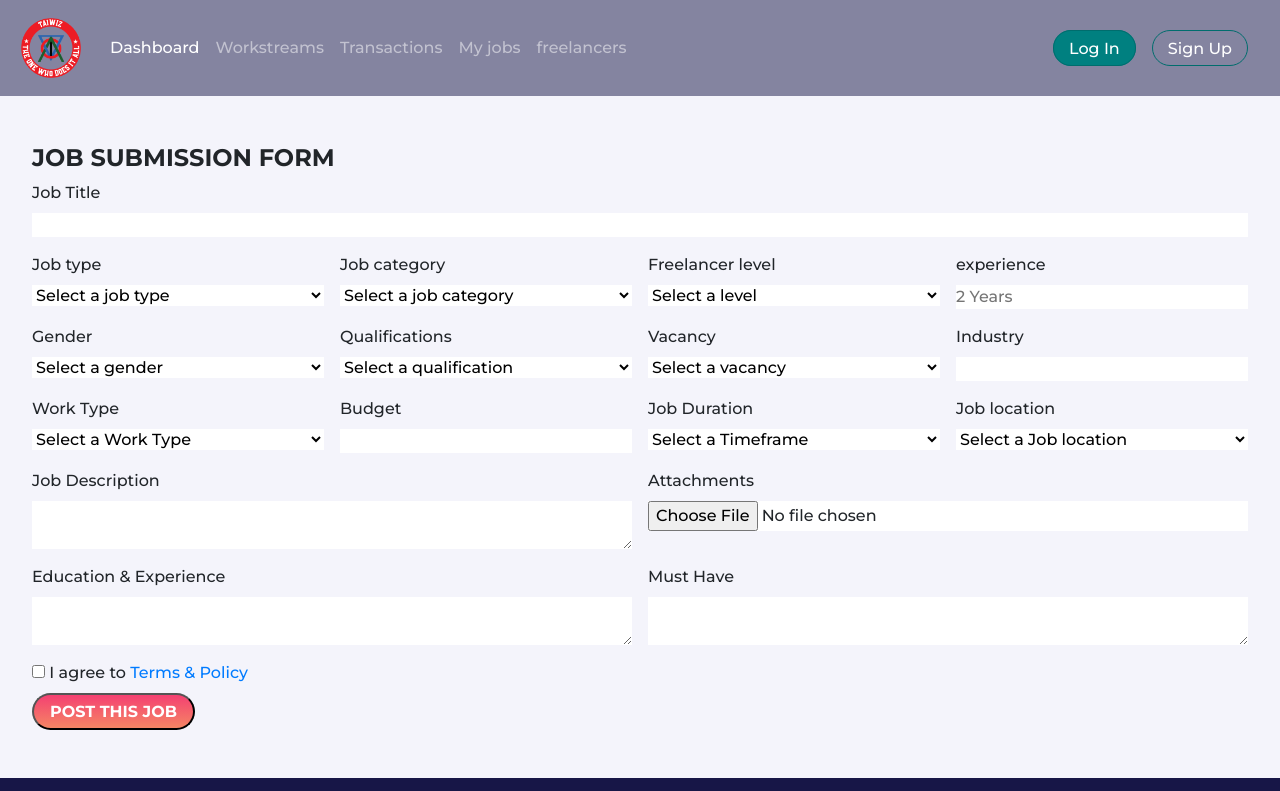
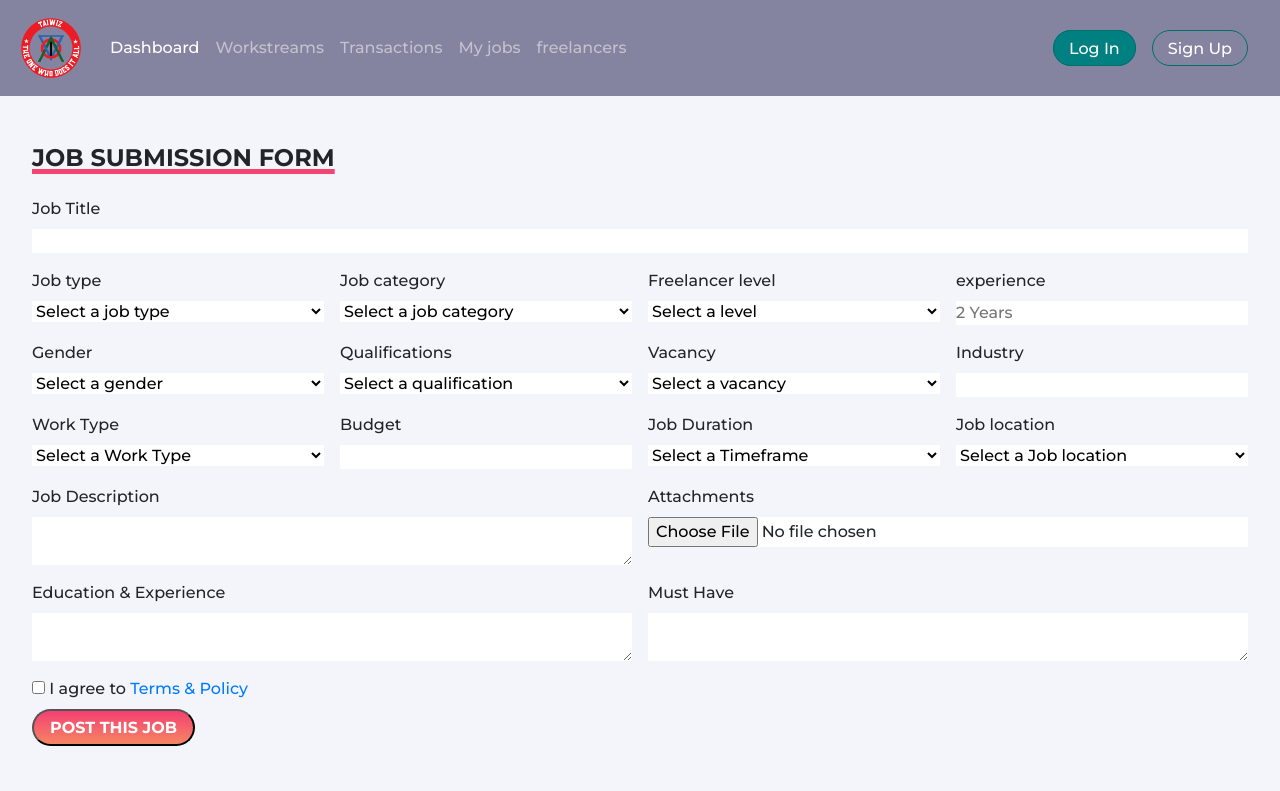
Before and after one commit to dhahmedhassan/front-tech, a website: page job_submission_form.html in a window 1280 px wide. Shown: the top 791 px of the page. Drawn offline with nearby package versions, Linux system fonts and the light colour scheme; files whose address does not match are found by name.

Commit message:
add underline to title for job_submission_form

```diff
--- a/sass/pages/_job_submission_form.scss
+++ b/sass/pages/_job_submission_form.scss
@@ -8,6 +8,11 @@
     text-transform: uppercase;
     font-size: 1.5rem;
     font-weight: 600;
+    margin-bottom: 1em;
+
+    &--underline {
+        text-decoration: underline solid $secondary 5px;
+    }
 }
 
 .job_submit_form {
```
Also changed, not shown: css/main.css.
